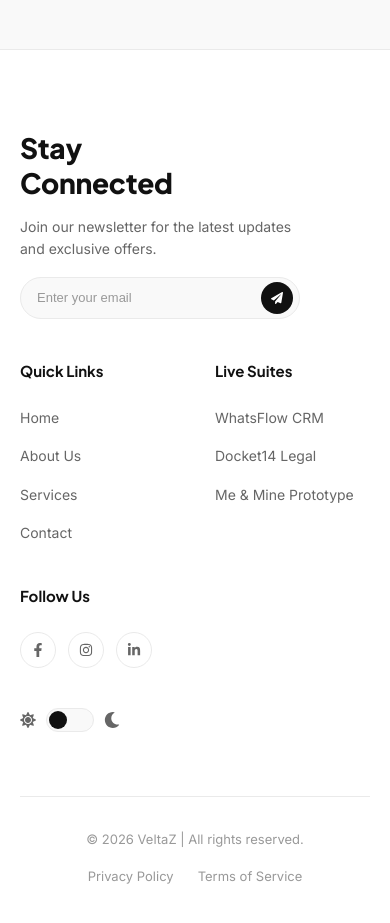
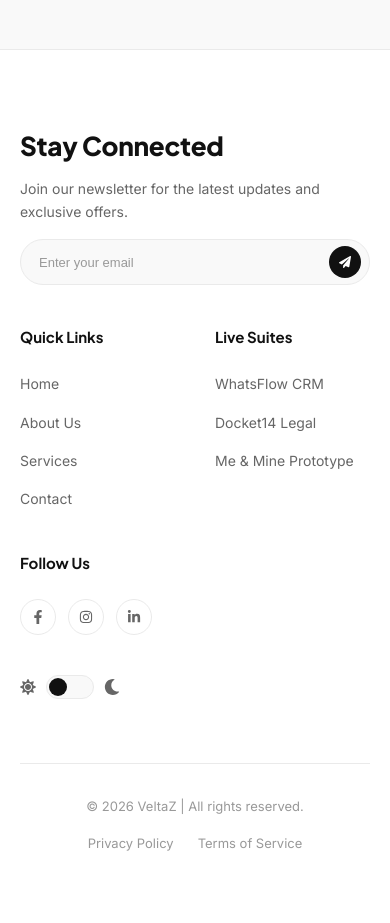
Before and after one commit to Abhishek-1273/Velta-Full-Project, a React (Vite) app in the folder frontend/: page / in a window 390 px wide. Shown: the part 7520-8443 px from the top of the page. After the commit the page ends 8413 px from the top, so only its background shows below. Built offline with nearby package versions, Linux system fonts and the light colour scheme; no server answers.

Commit message:
style: make Stay Connected single line and expand newsletter input bar to full width on mobile in Footer

```diff
--- a/frontend/src/components/Footer/Footer.jsx
+++ b/frontend/src/components/Footer/Footer.jsx
@@ -22,7 +22,7 @@
         <div className={styles.top}>
           {/* Column 1: Newsletter */}
           <div className={styles.newsletter}>
-            <h3>Stay<br />Connected</h3>
+            <h3>Stay Connected</h3>
             <p>Join our newsletter for the latest updates and exclusive offers.</p>
             <form onSubmit={handleSubscribe} className={styles.inputWrapper}>
               <input
--- a/frontend/src/components/Footer/Footer.module.css
+++ b/frontend/src/components/Footer/Footer.module.css
@@ -43,12 +43,14 @@
   position: relative;
   display: flex;
   align-items: center;
-  max-width: 280px;
+  width: 100%;
+  max-width: 360px;
   background: var(--bg2);
   border: 1px solid var(--border);
   border-radius: 30px;
-  padding: 4px 6px 4px 16px;
+  padding: 5px 6px 5px 18px;
   transition: border-color 0.25s, box-shadow 0.25s;
+  box-sizing: border-box;
 }
 
 .inputWrapper:focus-within {
@@ -211,6 +213,20 @@
   }
   .newsletter {
     grid-column: 1 / -1;
+    width: 100%;
+  }
+  .newsletter h3 {
+    font-size: 26px;
+    white-space: nowrap;
+  }
+  .newsletter p {
+    max-width: 100% !important;
+  }
+  .inputWrapper {
+    width: 100% !important;
+    max-width: 100% !important;
+    box-sizing: border-box !important;
+    padding: 6px 8px 6px 18px !important;
   }
   .bottom {
     flex-direction: column;
```
